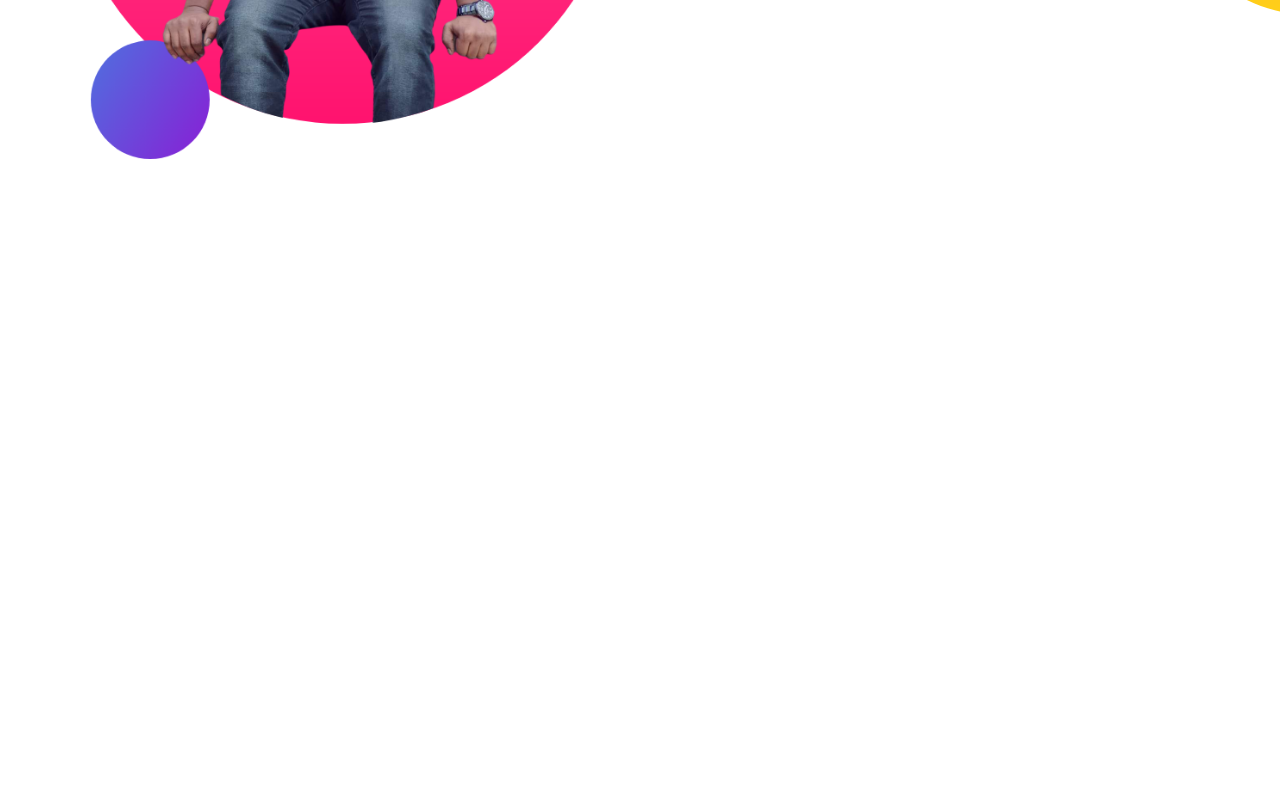
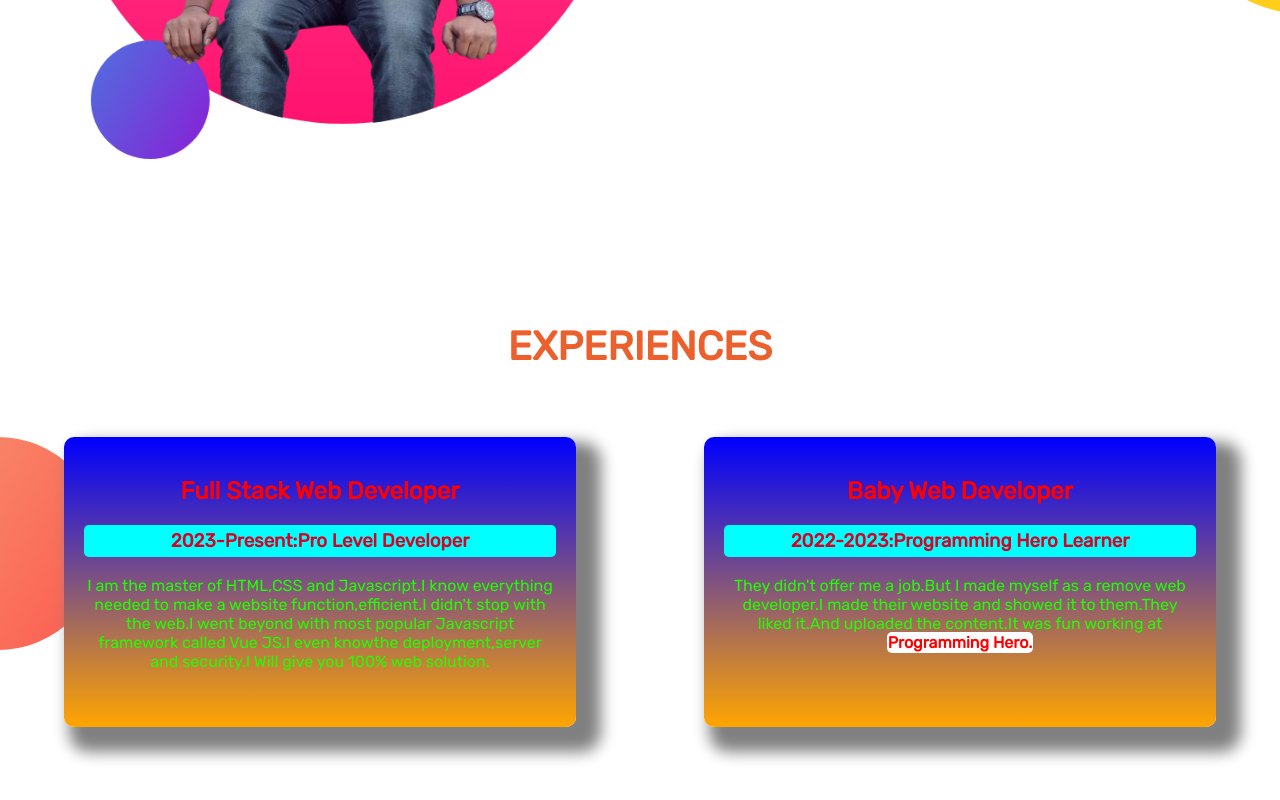
Before and after one commit to AbdulHakim201103/My-Protfolio, a plain HTML site: page index.html in a window 1280 px wide. Shown: the part 1226-2026 px from the top of the page. Before the commit the page ends 1549 px from the top, so only its background shows below. Drawn offline with Linux system fonts and the light colour scheme.

Commit message:
lest section

```diff
--- a/index.html
+++ b/index.html
@@ -14,7 +14,7 @@
 </head>
 
 <body>
-    <section>
+    <section class="head">
         <div class="half-head">
             <h1>Wecome to</h1>
             <h1><span>Abdul Hakim Mia</span> World!</h1>
@@ -37,12 +37,33 @@
             <h1 class="dream">Dream</h1>
             <h3>Become a Web Developer</h3>
             <p>
-                I would like to be a web developer whene I can represent my country to the world through the work.I already learned the basic HTML and CSS.My goal is to bulid websites and learn advanced topics.
+                I would like to be a web developer whene I can represent my country to the world through the work.I
+                already learned the basic HTML and CSS.My goal is to bulid websites and learn advanced topics.
 
             </p>
             <a class="button" target="blank" href=" https://abdulhakim201103.github.io/my-bio-website/">DAWNLOOD CV</a>
         </div>
     </section>
+    <div class="experiences">
+        <h1>EXPERIENCES</h1>
+    </div>
+    <section>
+        <div class="developer">
+            <div class="last">
+                <h2><strong>Full Stack Web Developer</strong></h2>
+                <h3>2023-Present:Pro Level Developer </h3>
+                <p class="p-1">I am the master of HTML,CSS and Javascript.I know everything needed to make a website
+                    function,efficient.I didn't stop with the web.I went beyond with most popular Javascript framework
+                    called Vue JS.I even knowthe deployment,server and security.I Will give you 100% web solution.</p>
+            </div>
+            <div class="last">
+                <h2><strong>Baby Web Developer</strong></h2>
+                <h3>2022-2023:Programming Hero Learner</h3>
+                <p class="p-1">They didn't offer me a job.But I made myself as a remove web developer.I made their website and
+                    showed it to them.They liked it.And uploaded the content.It was fun working at <strong class="bold">Programming Hero.</strong></p>
+            </div>
+        </div>
+    </section>
 </body>
 
 </html>
--- a/style.css
+++ b/style.css
@@ -4,12 +4,15 @@ body{
 }
 section{
     display: flex;
-    background-image: url(/image/top-banner.png);
     background-repeat: no-repeat;
     margin-bottom: 150px;
 }
+.head{
+    background-image: url(/image/top-banner.png);
+}
 span{
     color: rgb(236, 96, 45);
+    font-size: 60px;
 }
 h1{
     font-size: 40px;
@@ -30,6 +33,7 @@ h3{
 }
 p{
     color: rgb(0, 151, 58);
+    padding-bottom: 20px;
 }
 strong{
     color:red ;
@@ -38,6 +42,7 @@ strong{
     width: 50%;
     margin-left: 5px;
     padding: 10px;
+    text-align: center;
 }
 .half-head img{
     width: 100%;
@@ -48,5 +53,39 @@ strong{
     background-position: right;
 }
 .dream{
+    text-align: center;
     color:rgb(236, 96, 45) ;
 }
+.experiences{
+    text-align: center;
+    color: rgb(236, 96, 45) ;
+    padding-bottom: 40px;
+}
+.last{
+    box-shadow: 15px 15px 15px 10px gray;
+    width: 40%;
+    margin-left: 5%;
+    margin-right: 5%;
+    padding-left: 20px;
+    border-radius: 10px;
+    padding: 20px;
+    text-align: center;
+    background-image: linear-gradient(blue,orange);
+
+
+
+}
+.p-1{
+    color: rgb(30, 255, 0);
+}
+.bold{
+    background-color: white;
+    border-radius: 5px;
+    padding: 1px;
+
+}
+.developer{
+    display: flex;
+    background-image: url(/image/exp-bg.png);
+    background-repeat: no-repeat;
+}
```
